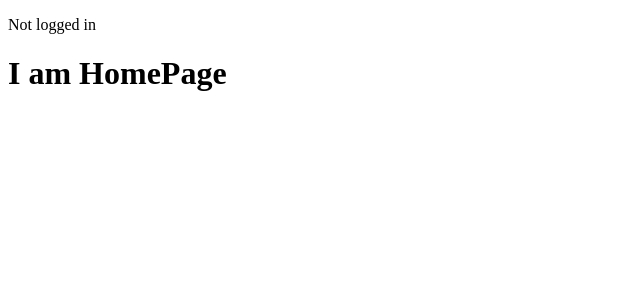
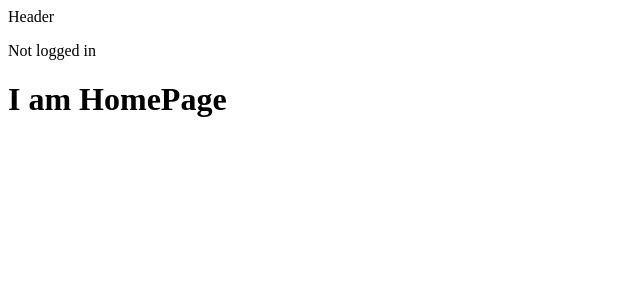
Before and after one commit to Efyx-07/VibrLink, a React (Vite) app: page / in a window 1280 px wide. Shown: the top 300 px of the page, without its empty margins (0-640 px from the left). Built offline with nearby package versions, Linux system fonts and the light colour scheme; no server answers.

Commit message:
components folder

```diff
--- a/src/App.tsx
+++ b/src/App.tsx
@@ -1,11 +1,13 @@
 import { Route, Routes } from 'react-router-dom';
 
-import HomePage from "./pages/HomePage";
+import HomePage from './pages/HomePage';
+import Header from './components/Header/Header';
 
 const App = () => {
 
   return (
     <div>
+      <Header />
       <Routes>
         <Route index path="/" element={<HomePage />} />
       </Routes>
--- /dev/null
+++ b/src/components/Header/Header.tsx
@@ -0,0 +1,9 @@
+const Header = () => {
+    return (
+        <div>
+            Header
+        </div>
+    )
+};
+
+export default Header;
```
